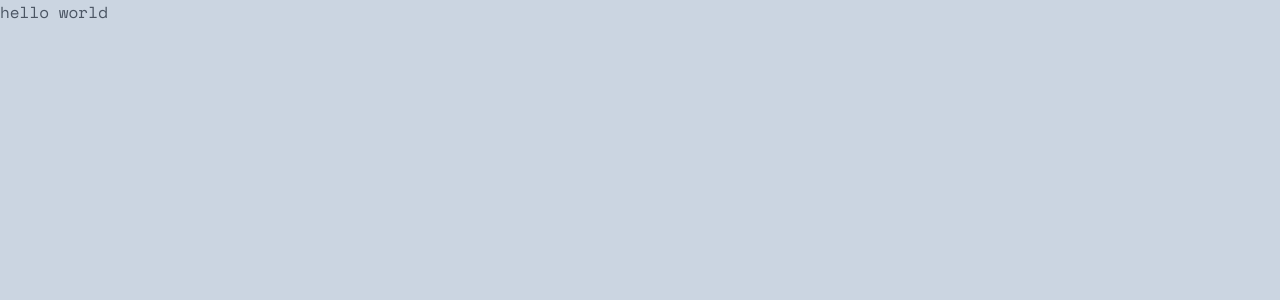
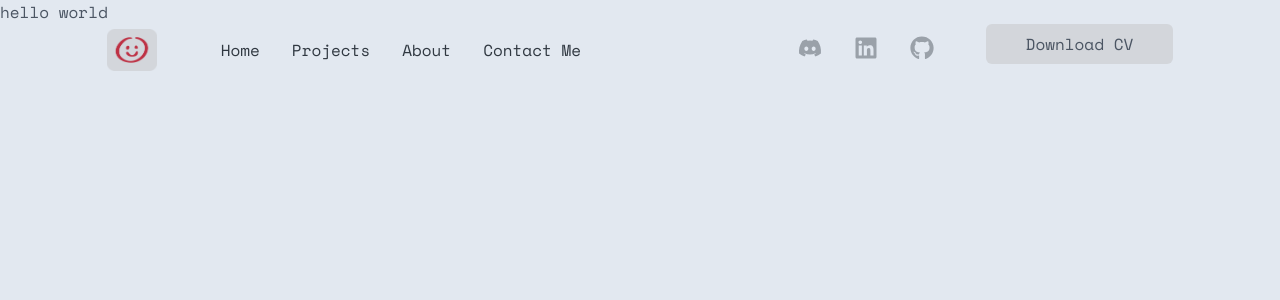
Before and after one commit to cedekpoole/portfolio-website, a Next.js app: page / in a window 1280 px wide. Shown: the top 300 px of the page. Built offline with nearby package versions, Linux system fonts and the light colour scheme.

Commit message:
change global background color + add isTopOfPage useeffect

```diff
--- a/app/globals.css
+++ b/app/globals.css
@@ -9,5 +9,5 @@ body,
     height: 100%;
     width: 100%;
     @apply text-gray-600;
-    @apply bg-slate-300;
+    @apply bg-slate-200;
 }
--- a/app/page.tsx
+++ b/app/page.tsx
@@ -1,6 +1,8 @@
+import Navbar from '../components/Navbar'
 export default function Home() {
   return (
     <main>
+      <Navbar />
       hello world
     </main>
   )
--- a/components/Navbar.tsx
+++ b/components/Navbar.tsx
@@ -1,9 +1,11 @@
+'use client'
+
 // Description: This file contains the navbar component
 import useMediaQuery from "@/hooks/useMediaQuery";
 // import CV from "@/assets/curriculum-vitae.pdf";
 import Logo from "@/assets/logo.png";
 import ActionButton from "@/components/ActionButton";
-import { useState } from "react";
+import { useEffect, useState } from "react";
 
 // Import icons
 import { Bars3Icon, XMarkIcon } from "@heroicons/react/24/solid";
@@ -22,12 +24,27 @@ import Image from "next/image";
 // Import framer-motion
 import { motion } from "framer-motion";
 
-type Props = {
-  isTopOfPage: boolean;
-};
 
 // Navbar component with prop 'isTopOfPage' to determine if navbar should be transparent or not
-const Navbar = ({ isTopOfPage }: Props) => {
+const Navbar = () => {
+
+    const [isTopOfPage, setIsTopOfPage] = useState<boolean>(true);
+
+  useEffect(() => {
+    const handleScroll = () => {
+      if (window.scrollY === 0) {
+        setIsTopOfPage(true);
+
+      } else {
+        setIsTopOfPage(false);
+      }
+    };
+
+    window.addEventListener("scroll", handleScroll);
+
+    return () => window.removeEventListener("scroll", handleScroll);
+  }, []);
+
   const flexBetween = "flex items-center justify-between";
   const navLink =
     "hover:text-primary-100 focus:text-primary-100 transition duration-500";
```
